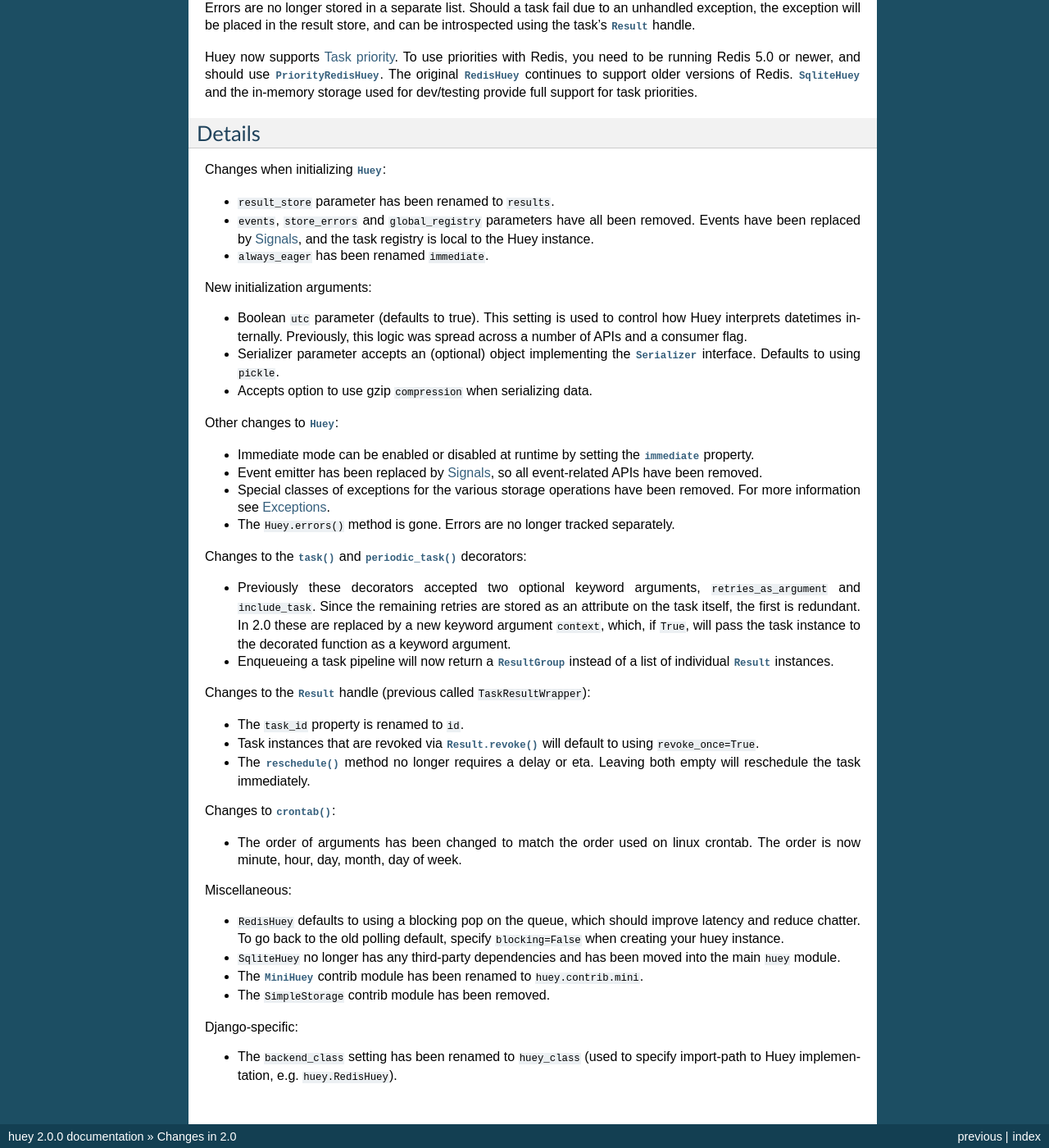
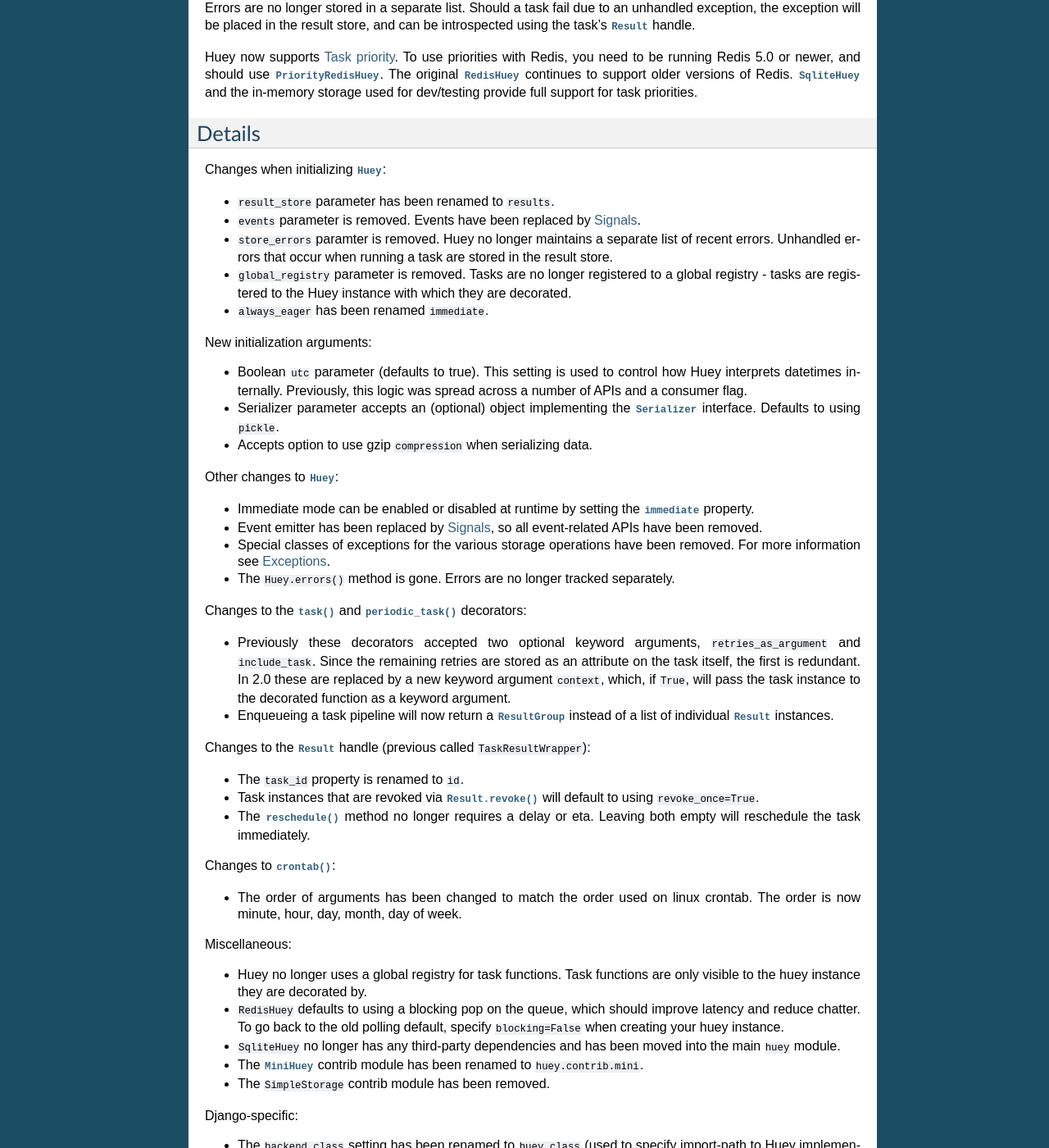
Before and after one commit to coleifer/huey, a Sphinx documentation site: the page built from docs/changes.rst, in a window 1280 px wide and 1400 px high, scrolled down 644 px. Shown: the whole window at 82% size. Built offline with Sphinx 7.4.7, drawn with Linux system fonts in a browser that asks for light colours.

Commit message:
Clarify global registry change.
[skip ci]

```diff
--- a/docs/changes.rst
+++ b/docs/changes.rst
@@ -54,9 +54,13 @@
 Changes when initializing :py:class:`Huey`:
 
 * ``result_store`` parameter has been renamed to ``results``.
-* ``events``, ``store_errors`` and ``global_registry``  parameters have all
-  been removed. Events have been replaced by :ref:`signals`, and the task
-  registry is local to the Huey instance.
+* ``events`` parameter is removed. Events have been replaced by :ref:`signals`.
+* ``store_errors`` paramter is removed. Huey no longer maintains a separate
+  list of recent errors. Unhandled errors that occur when running a task are
+  stored in the result store.
+* ``global_registry`` parameter is removed. Tasks are no longer registered to a
+  global registry - tasks are registered to the Huey instance with which they
+  are decorated.
 * ``always_eager`` has been renamed ``immediate``.
 
 New initialization arguments:
@@ -106,6 +110,8 @@
 
 Miscellaneous:
 
+* Huey no longer uses a global registry for task functions. Task functions are
+  only visible to the huey instance they are decorated by.
 * ``RedisHuey`` defaults to using a blocking pop on the queue, which should
   improve latency and reduce chatter. To go back to the old polling default,
   specify ``blocking=False`` when creating your huey instance.
```
